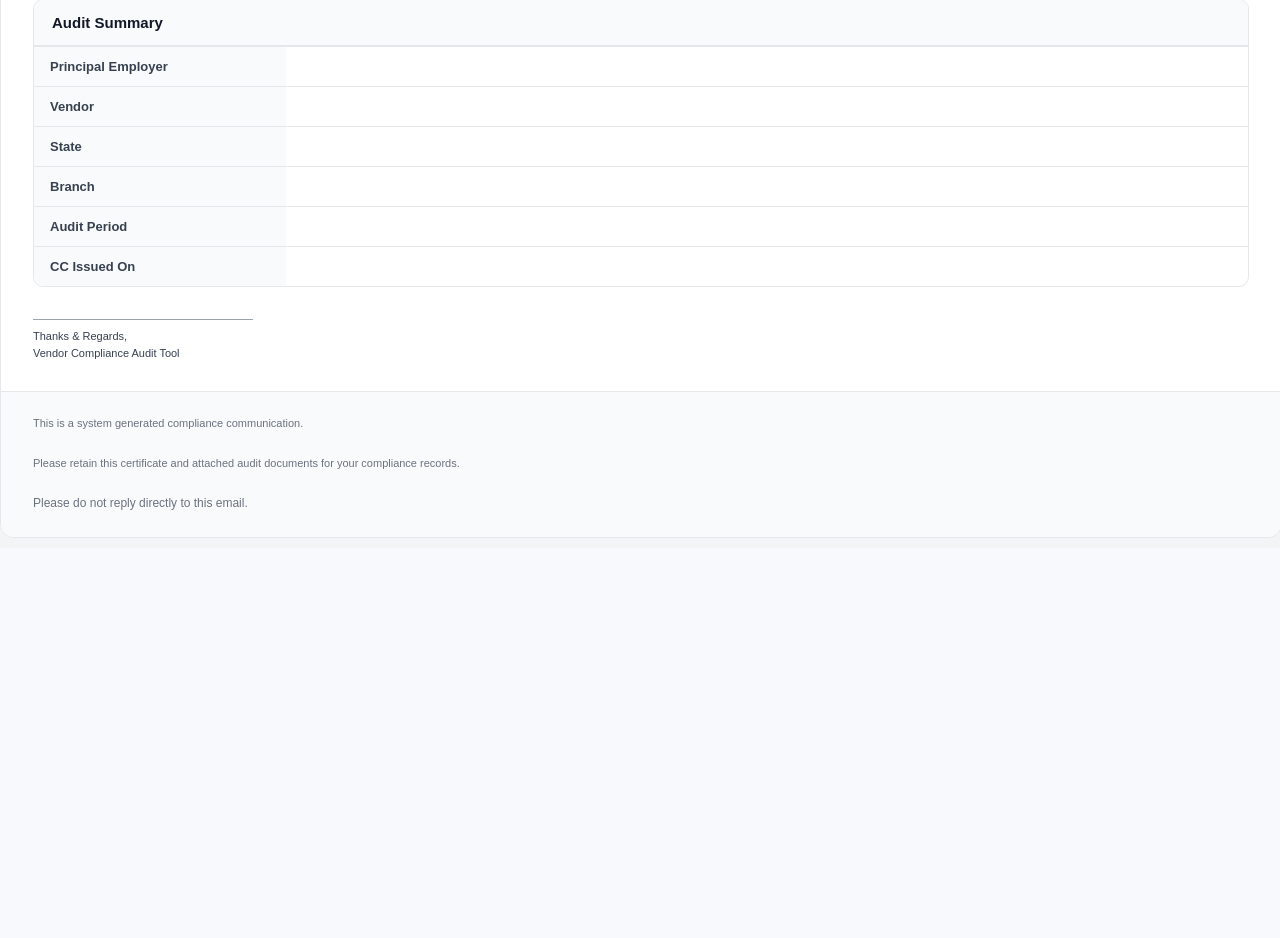
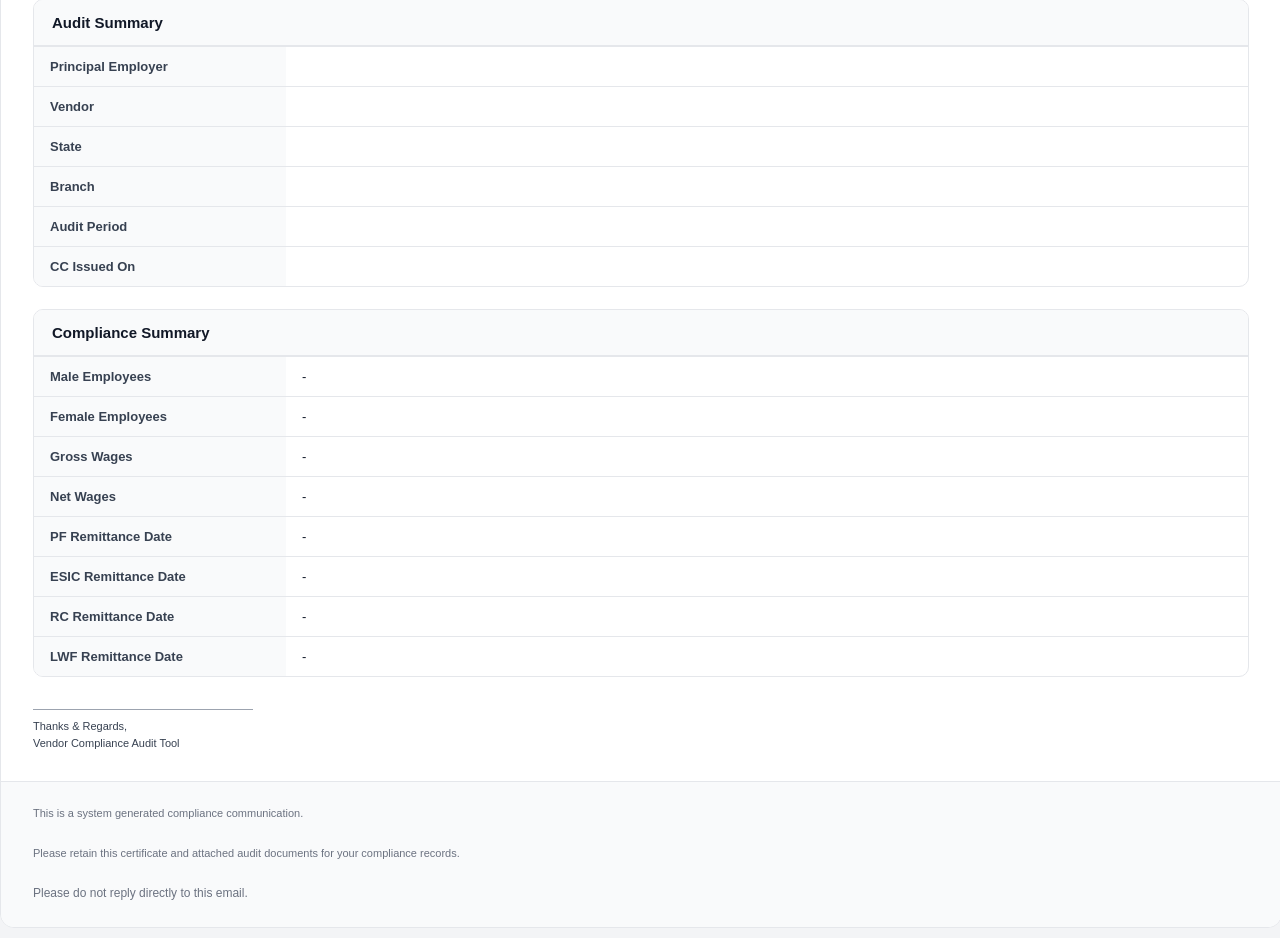
Before and after one commit to worldofMayur/HRcompliance, a Django app: template hr_compliance_backend/templates/auditor/compliance_clearance_email.html in a window 1280 px wide. Shown: the part 356-1294 px from the top of the page. Before the commit the page ends 894 px from the top, so only its background shows below. Run offline with Django 5.2, Linux system fonts and the light colour scheme; the template is opened without the code that fills it, so the values that code supplies are empty.

```diff
--- a/hr_compliance_backend/templates/auditor/compliance_clearance_email.html
+++ b/hr_compliance_backend/templates/auditor/compliance_clearance_email.html
@@ -354,6 +354,60 @@ body{
 
             </div>
 
+            <!-- COMPLIANCE SUMMARY -->
+
+            <div class="summary-card">
+
+                <div class="summary-header">
+                    Compliance Summary
+                </div>
+
+                <table class="summary-table">
+
+                    <tr>
+                        <td class="label">Male Employees</td>
+                        <td>{{ submission.male_employees|default:"-" }}</td>
+                    </tr>
+
+                    <tr>
+                        <td class="label">Female Employees</td>
+                        <td>{{ submission.female_employees|default:"-" }}</td>
+                    </tr>
+
+                    <tr>
+                        <td class="label">Gross Wages</td>
+                        <td>{{ submission.gross_wages|default:"-" }}</td>
+                    </tr>
+
+                    <tr>
+                        <td class="label">Net Wages</td>
+                        <td>{{ submission.net_wages|default:"-" }}</td>
+                    </tr>
+
+                    <tr>
+                        <td class="label">PF Remittance Date</td>
+                        <td>{{ submission.pf_remittance_date|default:"-" }}</td>
+                    </tr>
+
+                    <tr>
+                        <td class="label">ESIC Remittance Date</td>
+                        <td>{{ submission.esic_remittance_date|default:"-" }}</td>
+                    </tr>
+
+                    <tr>
+                        <td class="label">RC Remittance Date</td>
+                        <td>{{ submission.rc_remittance_date|default:"-" }}</td>
+                    </tr>
+
+                    <tr>
+                        <td class="label">LWF Remittance Date</td>
+                        <td>{{ submission.lwf_remittance_date|default:"-" }}</td>
+                    </tr>
+
+                </table>
+
+            </div>
+
             <!-- EXCEPTIONAL APPROVAL NOTE -->
 
             {% if exceptional_entries %}
```
Also changed, not shown: hr_compliance_backend/master_apps/auditor/views.py (+12 -0 lines).
